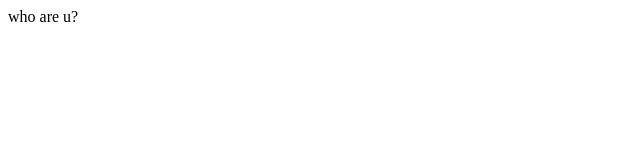
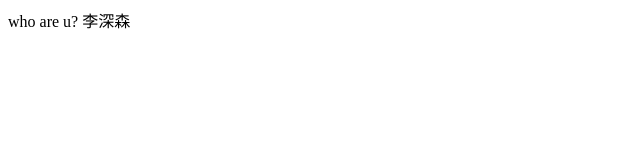
Before and after one commit to zslllj/zslllj.github.com, a plain HTML site: page index.html in a window 1280 px wide. Shown: the whole page, without its empty margins (0-640 px from the left). Drawn offline with Linux system fonts and the light colour scheme.

Commit message:
Update index.html

```diff
--- a/index.html
+++ b/index.html
@@ -2,6 +2,7 @@
 <body>
 <p>
 who are u?
+李深森
 </p>
 </body>
 </html>
```
